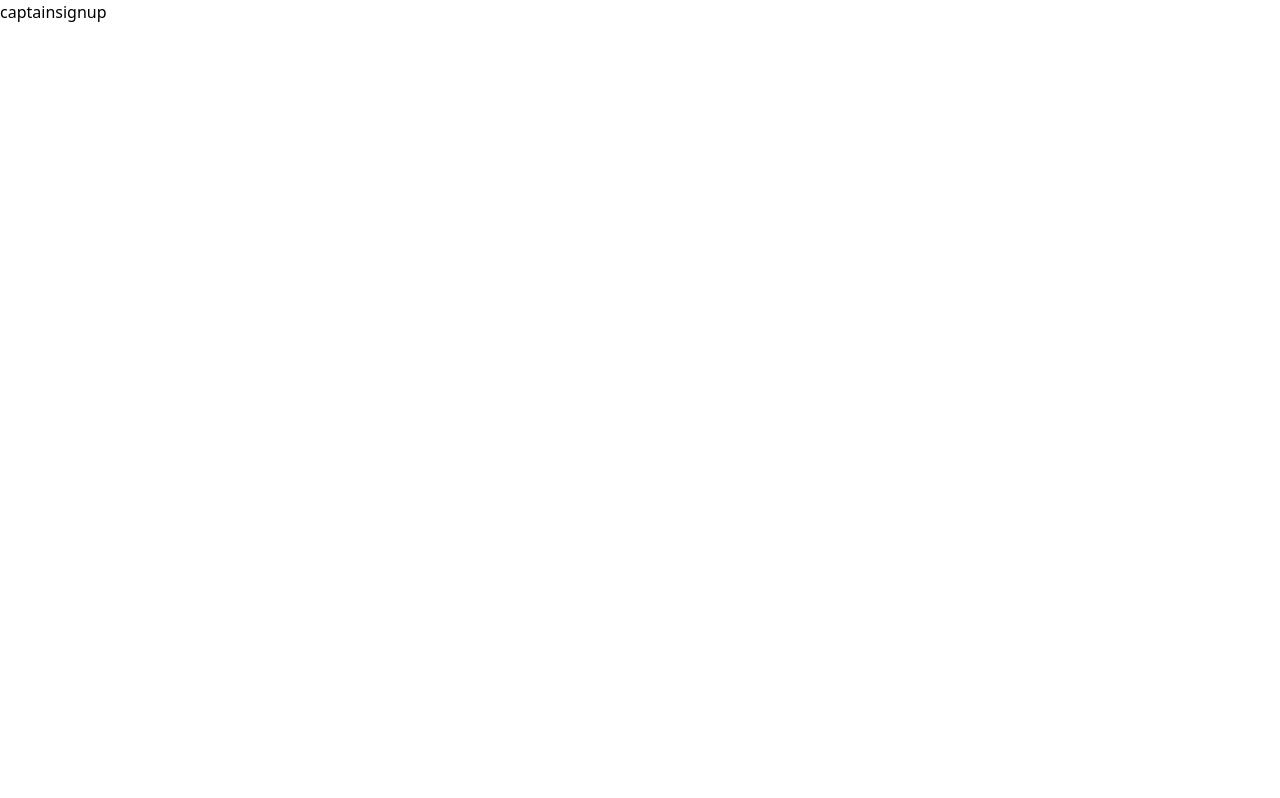
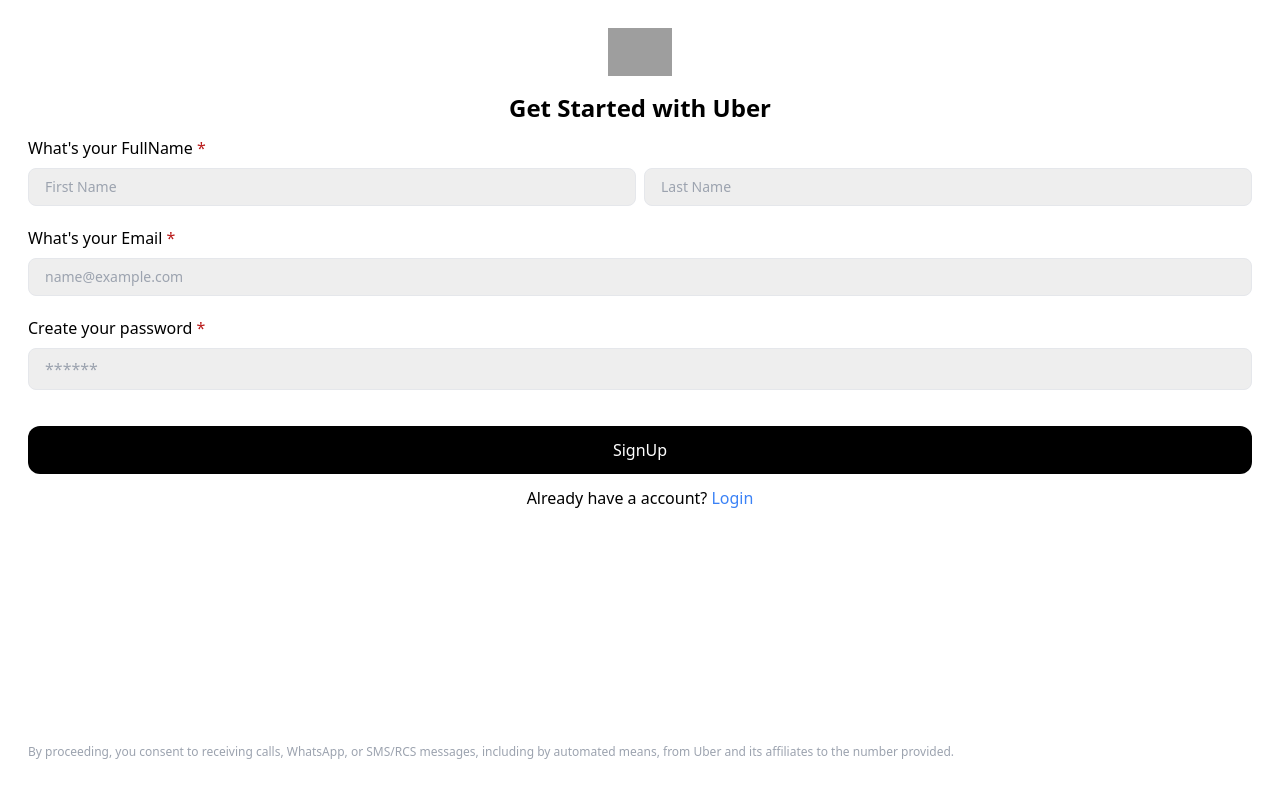
Before and after one commit to Abhijeet-108/Riding_App, a React (Vite) app in the folder Frontend/: page /captainsignup in a window 1280 px wide. Built offline with nearby package versions, Linux system fonts and the light colour scheme; grey boxes are pictures that could not be loaded.

Commit message:
contetx, and signup created

```diff
--- /dev/null
+++ b/Frontend/src/context/UserContext.jsx
@@ -0,0 +1,21 @@
+import React, { createContext, useState } from 'react';
+
+export const userDataContext = createContext();
+
+function UserContext({ children }) {
+    const [user, setUser] = useState({
+        email: '',
+        fullname: {
+            firstname: '',
+            lastname: ''
+        }
+    });
+
+    return (
+        <userDataContext.Provider value={[user, setUser]}>
+            {children}
+        </userDataContext.Provider>
+    );
+}
+
+export default UserContext;
--- a/Frontend/src/main.jsx
+++ b/Frontend/src/main.jsx
@@ -3,11 +3,14 @@
 import './index.css'
 import App from './App.jsx'
 import { BrowserRouter } from 'react-router-dom'
+import UserContext from './context/userContext.jsx'
 
 createRoot(document.getElementById('root')).render(
   <StrictMode>
-    <BrowserRouter>
-      <App />
-    </BrowserRouter>
+    <UserContext>
+      <BrowserRouter>
+        <App />
+      </BrowserRouter>
+    </UserContext>
   </StrictMode>,
 )
--- a/Frontend/src/pages/CaptainSignup.jsx
+++ b/Frontend/src/pages/CaptainSignup.jsx
@@ -1,9 +1,96 @@
-import React from 'react'
+import React, { useState } from 'react'
+import { Link } from 'react-router-dom'
 
 function CaptainSignup() {
+    const [email, setEmail] = useState('')
+    const [password, setPassword] = useState('')
+    const [firstName, setFirstName] = useState('')
+    const [lastName, setLastName] = useState('')
+    const [userData, setUserData] = useState({})
+
+    const submitHandler = (e) =>{
+        e.preventDefault()
+        setUserData({
+            fullname:{
+                firstName:firstName,
+                lastName:lastName
+            },
+            email: email,
+            password: password
+        })
+        console.log(userData);
+        setEmail('')
+        setFirstName('')
+        setLastName('')
+        setPassword('')
+    }
+
     return (
-        <div>
-            captainsignup
+        <div className='p-7 h-screen flex flex-col justify-between'>
+            <div>
+                <div className='flex justify-center items-center'>
+                    <img className='w-16 mb-4 ' src="https://freelogopng.com/images/all_img/1659761425uber-driver-logo-png.png" alt="" />
+                </div>
+                <h2 className='text-2xl font-semibold mb-3 font-sans text-center antialiased'>Get Started with Uber</h2>
+                <form onSubmit={(e)=>{
+                    submitHandler(e)
+                }}>
+                    <h3 className='text-base font-medium mb-2'>What's your FullName <span className='text-red-700'>*</span></h3>
+                    <div className='flex gap-2 mb-5'>
+                        <input
+                        className='bg-[#eeeeee]  rounded-lg px-4 py-2  border w-1/2 text-base placeholder: text-sm'
+                        type="text"
+                        required
+                        placeholder='First Name'
+                        value={firstName}
+                        onChange={(e) =>{
+                            setFirstName(e.target.value)
+                        }}
+                        />
+                        <input
+                        className='bg-[#eeeeee]  rounded-lg px-4 py-2 border w-1/2 text-base placeholder: text-sm'
+                        type="text"
+                        placeholder='Last Name'
+                        value={lastName}
+                        onChange={(e) =>{
+                            setLastName(e.target.value)
+                        }}
+                        />
+                    </div>
+                    <h3 className='text-base font-medium mb-2'>What's your Email <span className='text-red-700'>*</span></h3>
+                    <input
+                    className='bg-[#eeeeee] mb-5 rounded-lg px-4 py-2 border w-full text-base placeholder: text-sm'
+                    type="email"
+                    required
+                    placeholder='name@example.com'
+                    value={email}
+                        onChange={(e) =>{
+                            setEmail(e.target.value)
+                        }}
+                    />
+                    <h3 className='text-base font-medium mb-2'>Create your password <span className='text-red-700'>*</span></h3>
+                    <input
+                    className='bg-[#eeeeee] mb-5 rounded-lg px-4 py-2 border w-full'
+                    type="password"
+                    required
+                    placeholder='******'
+                    value={password}
+                        onChange={(e) =>{
+                            setPassword(e.target.value)
+                        }}
+                    />
+                    <button className='flex items-center justify-center mb-3 h-12 rounded-xl w-full bg-black text-white text-center mt-4'>SignUp</button>
+
+                    <p className='text-center'>Already have a account? <Link to='/captainlogin' className='text-blue-500'>Login</Link></p>
+
+                </form>
+            </div>
+
+
+            <footer>
+                <p className='text-xs text-gray-400 mb-3'>By proceeding, you consent to receiving calls, WhatsApp, or SMS/RCS messages, including by automated means, from Uber and its affiliates to the number provided.</p>
+            </footer>
+
         </div>
     )
 }
--- a/Frontend/src/pages/Home.jsx
+++ b/Frontend/src/pages/Home.jsx
@@ -4,7 +4,7 @@
 function Home() {
     return (
         <div>
-            <div className='bg-[url(https://plus.unsplash.com/premium_photo-1726743688205-ac8b03023306?w=800&auto=format&fit=crop&q=60&ixlib=rb-4.0.3&ixid=M3wxMjA3fDB8MHxzZWFyY2h8OXx8dHJhbnNwb3J0YXRpb24lMjBjb25uZWN0aW9ufGVufDB8fDB8fHww)] h-screen pt-4 flex justify-between flex-col w-full bg-red-400'
+            <div className='bg-[url(https://plus.unsplash.com/premium_photo-1726743688205-ac8b03023306?w=800&auto=format&fit=crop&q=60&ixlib=rb-4.0.3&ixid=M3wxMjA3fDB8MHxzZWFyY2h8OXx8dHJhbnNwb3J0YXRpb24lMjBjb25uZWN0aW9ufGVufDB8fDB8fHww)] h-screen pt-4 flex justify-between flex-col w-full'
             style={{
                 backgroundSize: 'cover',
                 backgroundPosition: 'center'
--- a/Frontend/src/pages/UserSignup.jsx
+++ b/Frontend/src/pages/UserSignup.jsx
@@ -1,9 +1,96 @@
-import React from 'react'
+import React, { useState } from 'react'
+import { Link } from 'react-router-dom'
 
 function UserSignup() {
+    const [email, setEmail] = useState('')
+    const [password, setPassword] = useState('')
+    const [firstName, setFirstName] = useState('')
+    const [lastName, setLastName] = useState('')
+    const [userData, setUserData] = useState({})
+
+    const submitHandler = (e) =>{
+        e.preventDefault()
+        setUserData({
+            fullname:{
+                firstName:firstName,
+                lastName:lastName
+            },
+            email: email,
+            password: password
+        })
+        console.log(userData);
+        setEmail('')
+        setFirstName('')
+        setLastName('')
+        setPassword('')
+    }
+
     return (
-        <div>
-            usersignup
+        <div className='p-7 h-screen flex flex-col justify-between'>
+            <div>
+                <div className='flex justify-center items-center'>
+                    <img className='w-16 mb-4 ' src="https://static-00.iconduck.com/assets.00/uber-icon-256x256-oa74xrkk.png" alt="" />
+                </div>
+                <h2 className='text-2xl font-semibold mb-3 font-sans text-center antialiased'>Get Started with Uber</h2>
+                <form onSubmit={(e)=>{
+                    submitHandler(e)
+                }}>
+                    <h3 className='text-base font-medium mb-2'>What's your FullName <span className='text-red-700'>*</span></h3>
+                    <div className='flex gap-2 mb-5'>
+                        <input
+                        className='bg-[#eeeeee]  rounded-lg px-4 py-2  border w-1/2 text-base placeholder: text-sm'
+                        type="text"
+                        required
+                        placeholder='First Name'
+                        value={firstName}
+                        onChange={(e) =>{
+                            setFirstName(e.target.value)
+                        }}
+                        />
+                        <input
+                        className='bg-[#eeeeee]  rounded-lg px-4 py-2 border w-1/2 text-base placeholder: text-sm'
+                        type="text"
+                        placeholder='Last Name'
+                        value={lastName}
+                        onChange={(e) =>{
+                            setLastName(e.target.value)
+                        }}
+                        />
+                    </div>
+                    <h3 className='text-base font-medium mb-2'>What's your Email <span className='text-red-700'>*</span></h3>
+                    <input
+                    className='bg-[#eeeeee] mb-5 rounded-lg px-4 py-2 border w-full text-base placeholder: text-sm'
+                    type="email"
+                    required
+                    placeholder='name@example.com'
+                    value={email}
+                        onChange={(e) =>{
+                            setEmail(e.target.value)
+                        }}
+                    />
+                    <h3 className='text-base font-medium mb-2'>Create your password <span className='text-red-700'>*</span></h3>
+                    <input
+                    className='bg-[#eeeeee] mb-5 rounded-lg px-4 py-2 border w-full'
+                    type="password"
+                    required
+                    placeholder='******'
+                    value={password}
+                        onChange={(e) =>{
+                            setPassword(e.target.value)
+                        }}
+                    />
+                    <button className='flex items-center justify-center mb-3 h-12 rounded-xl w-full bg-black text-white text-center mt-4'>SignUp</button>
+
+                    <p className='text-center'>Already have a account? <Link to='/userlogin' className='text-blue-500'>Login</Link></p>
+
+                </form>
+            </div>
+
+
+            <footer>
+                <p className='text-xs text-gray-400 mb-3'>By proceeding, you consent to receiving calls, WhatsApp, or SMS/RCS messages, including by automated means, from Uber and its affiliates to the number provided.</p>
+            </footer>
+
         </div>
     )
 }
```
